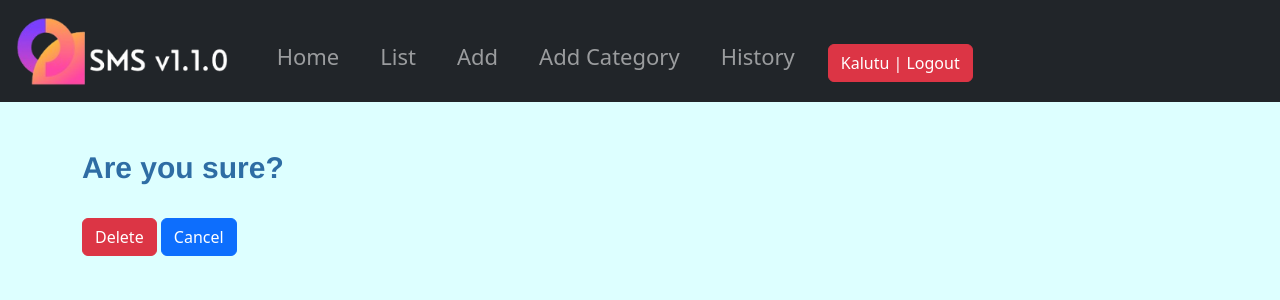
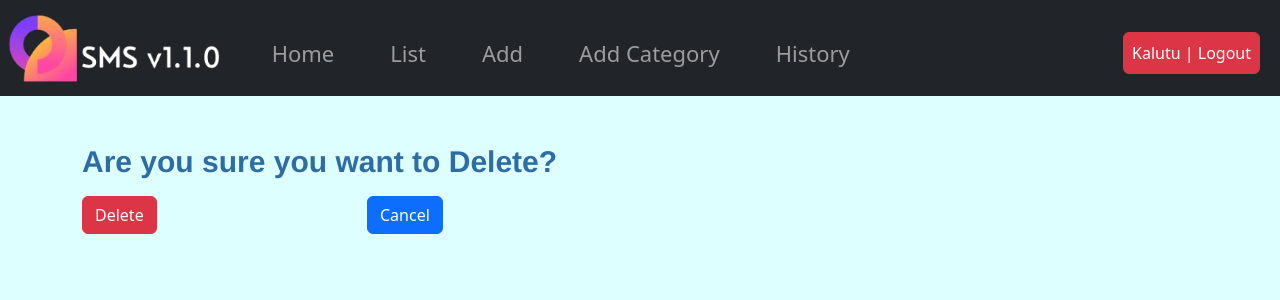
Before and after one commit to Kalutu/stock-management-system, a Django app: page /stock/delete/16/ in a window 1280 px wide. Shown: the top 300 px of the page. Run offline with Django 4.2, Linux system fonts and the light colour scheme; a user stored in the database is signed in; data comes from the database, SQL or seed files in the repository; both versions use the stored data as it was after the commit; some libraries are stand-ins or nearby versions.

Commit message:
Finished up styling

```diff
--- a/accounts/templates/accounts/login.html
+++ b/accounts/templates/accounts/login.html
@@ -3,7 +3,7 @@
 {% block content %}
 
     <div class="container">
-        <h1 class="mb-5 mt-5">Log in</h1>
+        <h1 class="form title mb-5 mt-5">Log in</h1>
 
         <form action="/accounts/login/" method="post">
             {% csrf_token %}
--- a/accounts/templates/accounts/signup.html
+++ b/accounts/templates/accounts/signup.html
@@ -3,7 +3,7 @@
 {% block content %}
 
     <div class="container">
-        <h1 class="mt-5 mb-5">Sign Up</h1>
+        <h1 class="form title mt-5 mb-5">Sign Up</h1>
 
         <form action="/accounts/signup/" method="post">
             {% csrf_token %}
@@ -14,7 +14,7 @@
                 </div>
                 {% endfor %}
             </div>
-            <input class="btn btn-success" type="submit" value="Signup">
+            <input class="btn btn-info" type="submit" value="Signup">
         </form>
     </div>
 
--- a/accounts/views.py
+++ b/accounts/views.py
@@ -30,3 +30,4 @@ def logout_view(request):
     if request.method == 'POST':
         logout(request)
         return redirect('home')
+    return render(request, 'accounts/logout.html')
--- a/stockmgt/static/css/styles.css
+++ b/stockmgt/static/css/styles.css
@@ -8,11 +8,7 @@ body{
 }
 .nav-item{
   font-size: 22px;
-  margin-right: 25px;
-}
-
-.logout{
-  margin-right: 0px;
+  margin: 20px 20px 10px 20px;
 }
 
 .title, .home{
--- a/stockmgt/templates/stock/delete.html
+++ b/stockmgt/templates/stock/delete.html
@@ -1,10 +1,18 @@
 {% extends 'base.html' %}
-{% load bootstrap5 %}
+
 {% block content %}
   <form class="container mt-5" method="post" action="">
       {% csrf_token %}
-        <h1 class="form title">Are you sure?</h1><br>
-        <input class="btn btn-danger" type="submit" value="Delete" />
-        <a href="{% url 'stock:list'%}"><div class="btn btn-primary">Cancel</div></a>
+        <h1 class="form title">Are you sure you want to Delete?</h1>
+        <div class="row mt-3">
+          <div class="col-sm-3">
+            <input class="btn btn-danger" type="submit" value="Delete" />
+          </div>
+          <div class="col-sm-3">
+            <a href="{% url 'stock:list'%}"><div class="btn btn-primary">Cancel</div></a>
+          </div>
+          <div class="col-sm-3"></div>
+          <div class="col-sm-3"></div>
+      </div>
   </form>
 {% endblock%}
--- a/templates/base.html
+++ b/templates/base.html
@@ -13,41 +13,40 @@
 <body>
     <nav class="navbar navbar-expand-lg navbar-dark bg-dark">
         {% if user.is_authenticated %}
+        <a class="navbar-brand" href="{% url 'home' %}"><img height="70px" src="{% static 'img/logo.png' %}" alt="logo"></a>
+
+        <div class="collapse navbar-collapse" id="navbarNav">
             <ul class="navbar-nav ml-auto">
                 <li class="nav-item">
-                <a class="nav-link" href="{% url 'home' %}"><img height="70px" src="{% static 'img/logo.png' %}" alt="logo"></a>
+                    <a class="nav-link" href="{% url 'home' %}">Home</a>
                 </li>
                 <li class="nav-item">
-                <a class="nav-link mt-4" href="{% url 'home' %}">Home</a>
+                    <a class="nav-link" href="{% url 'stock:list' %}">List</a>
                 </li>
                 <li class="nav-item">
-                <a class="nav-link mt-4" href="{% url 'stock:list' %}">List</a>
+                    <a class="nav-link" href="{% url 'stock:add' %}">Add</a>
                 </li>
                 <li class="nav-item">
-                <a class="nav-link mt-4" href="{% url 'stock:add' %}">Add</a>
+                    <a class="nav-link" href="{% url 'stock:add_category' %}">Add Category</a>
                 </li>
                 <li class="nav-item">
-                <a class="nav-link mt-4" href="{% url 'stock:add_category' %}">Add Category</a>
-            </li>
-            <li class="nav-item">
-                <a class="nav-link mt-4" href="{% url 'stock:history' %}">History</a>
+                    <a class="nav-link" href="{% url 'stock:history' %}">History</a>
                 </li>
             </ul>
+        </div>
+
         <ul class="navbar-nav">
             <li class="nav-item">
-                <form method="post" action="{% url 'accounts:logout' %}">
-                    {% csrf_token %}
-                    <button class="btn btn-danger mt-4 logout" type="submit">{{user}} | Logout</button>
-                </form>
+                    <a href="{% url 'accounts:logout' %}" class="btn btn-danger p-2">{{user}} | Logout</a>
             </li>
         </ul>
         {% else %}
         <ul class="navbar-nav">
             <li class="nav-item">
-                    <a class="btn btn-success m-3 p-2" href="{% url 'accounts:login' %}">Login</a>
+                <a class="btn btn-success p-2" href="{% url 'accounts:login' %}">Login</a>
             </li>
-                <li class="nav-item">
-                    <a class="btn btn-info m-3 p-2" href="{% url 'accounts:signup' %}">Signup</a>
+            <li class="nav-item right">
+                <a class="btn btn-info p-2" href="{% url 'accounts:signup' %}">Signup</a>
             </li>
         </ul>
         {% endif %}
```
Also changed, not shown: accounts/templates/accounts/logout.html (added, +20 -0 lines), db.sqlite3. Lines whose indentation alone changed are shown as unchanged.
